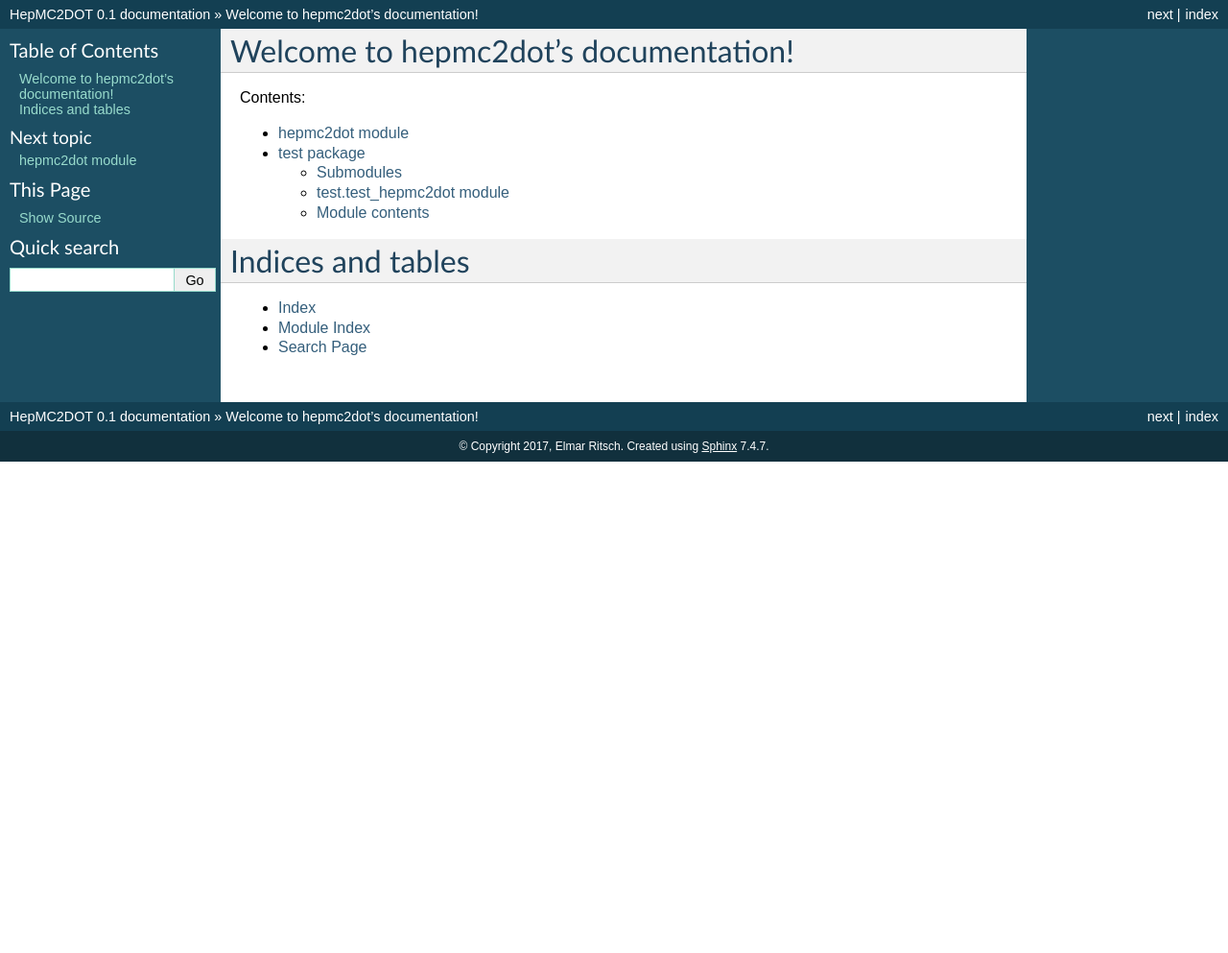
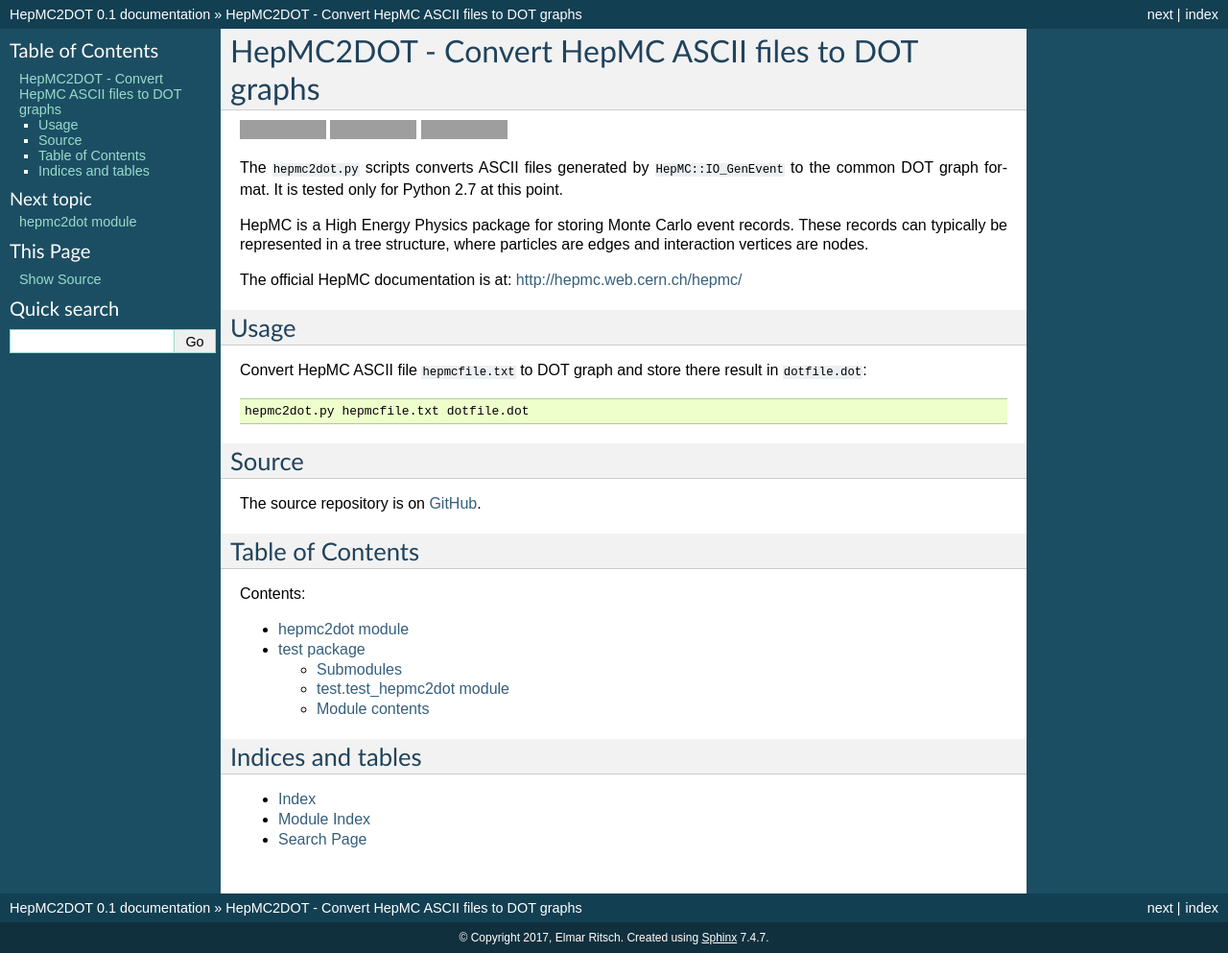
Before and after one commit to spagangriso/hepmc2dot, a Sphinx documentation site: the page built from docs/index.rst, in a window 1280 px wide. Shown: the whole page at 96% size. Built offline with Sphinx 7.4.7, drawn with Linux system fonts in a browser that asks for light colours; before the commit the page ends 900 px from its top, so only the background shows below that; grey boxes are pictures that could not be loaded.

Commit message:
Change README format to rst and include it in Sphinx page

```diff
--- /dev/null
+++ b/README.rst
@@ -0,0 +1,43 @@
+HepMC2DOT - Convert HepMC ASCII files to DOT graphs
+===================================================
+
+.. image:: https://travis-ci.org/elritsch/hepmc2dot.svg?branch=master
+  :target: https://travis-ci.org/elritsch/hepmc2dot
+  :alt: Build Status
+.. image:: https://coveralls.io/repos/github/elritsch/hepmc2dot/badge.svg?branch=master
+  :target: https://coveralls.io/github/elritsch/hepmc2dot?branch=master
+  :alt: Code Coverage
+.. image:: https://readthedocs.org/projects/hepmc2dot/badge/?version=latest
+  :target: https://hepmc2dot.readthedocs.io/en/latest/?badge=latest
+  :alt: Docs Status
+
+The ``hepmc2dot.py`` scripts converts ASCII files generated by ``HepMC::IO_GenEvent`` to the common DOT graph format. It is tested only for Python 2.7 at this point.
+
+HepMC is a High Energy Physics package for storing Monte Carlo event records. These records can typically be represented in a tree structure, where particles are edges and interaction vertices are nodes.
+
+The official HepMC documentation is at:
+http://hepmc.web.cern.ch/hepmc/
+
+Usage
+-----
+
+Convert HepMC ASCII file ``hepmcfile.txt`` to DOT graph and store there
+result in ``dotfile.dot``:
+
+.. code:: shell
+
+    hepmc2dot.py hepmcfile.txt dotfile.dot
+
+Source
+-------------
+
+The source repository is on `GitHub`_.
+
+.. _GitHub: https://github.com/elritsch/hepmc2dot
+
+Documentation
+-------------
+
+Documentation can be found on `Read the Docs`_.
+
+.. _Read the Docs: https://hepmc2dot.readthedocs.io
--- a/docs/index.rst
+++ b/docs/index.rst
@@ -3,8 +3,11 @@
    You can adapt this file completely to your liking, but it should at least
    contain the root `toctree` directive.
 
-Welcome to hepmc2dot's documentation!
-=====================================
+.. include:: ../README.rst
+   :end-before: Documentation
+
+Table of Contents
+-----------------
 
 .. toctree::
    :maxdepth: 4
@@ -15,7 +18,7 @@ Welcome to hepmc2dot's documentation!
 
 
 Indices and tables
-==================
+------------------
 
 * :ref:`genindex`
 * :ref:`modindex`
```
Also changed, not shown: README.md (deleted, +0 -20 lines).
